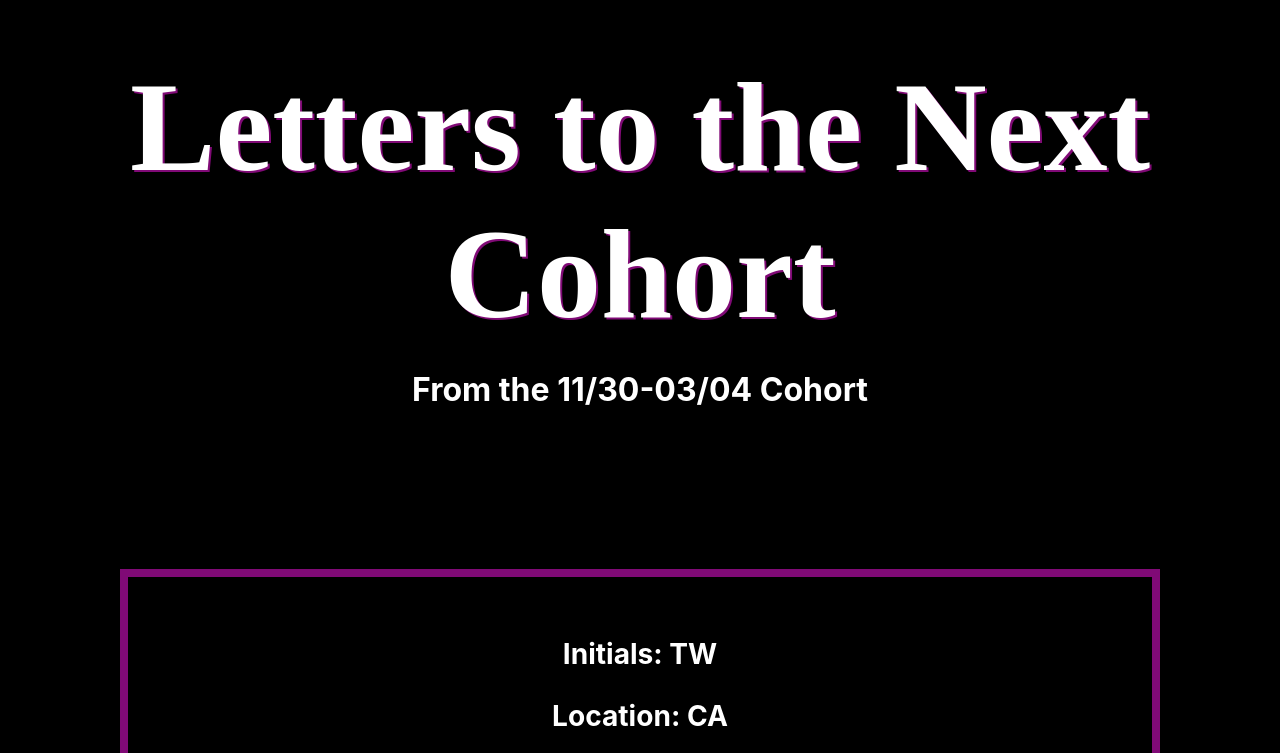
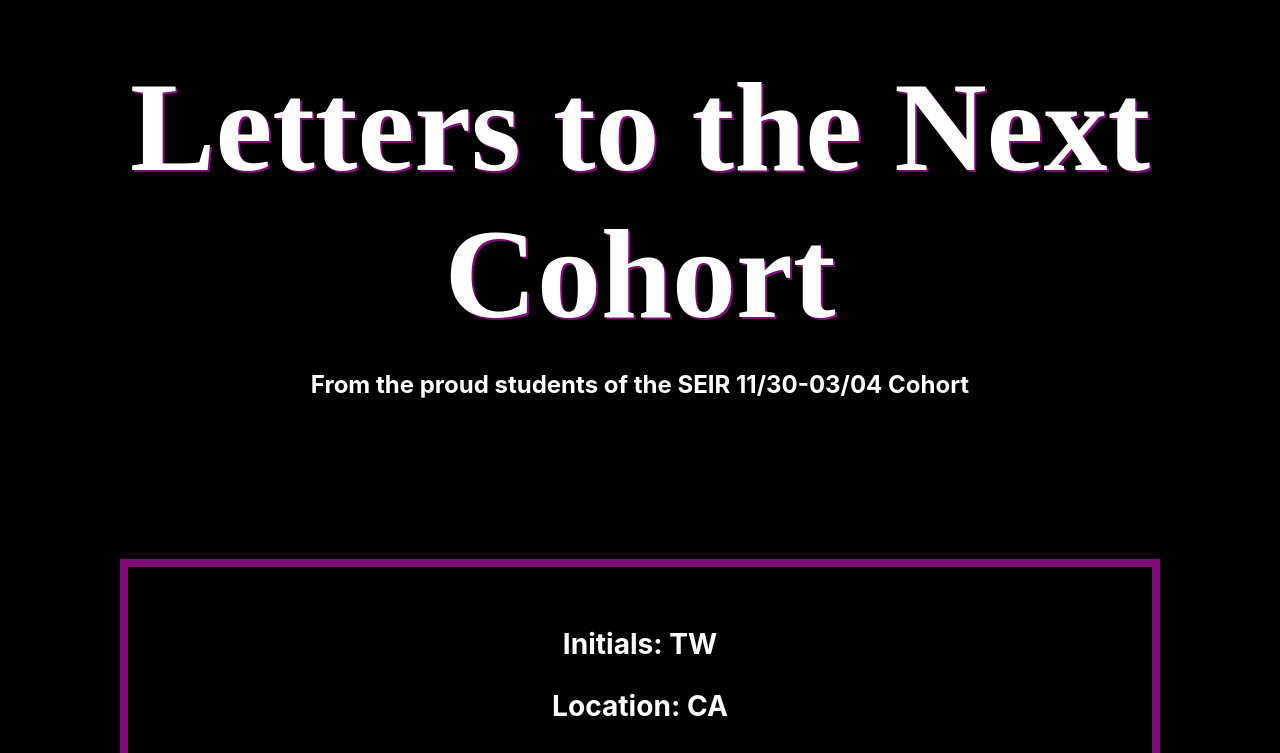
Before and after one commit to taubman33/studentlettersFE, a React (Create React App) app in the folder student-letters/: page / in a window 1280 px wide. Shown: the top 753 px of the page. Built offline with nearby package versions, Linux system fonts and the light colour scheme; a web font is replaced by a local one.

Commit message:
commit before pull

```diff
--- a/student-letters/src/components/Header.js
+++ b/student-letters/src/components/Header.js
@@ -8,7 +8,7 @@ function Header(props) {
             </div>
 
             <div className="Header-subtext">
-            <h1> From the 11/30-03/04 Cohort</h1>
+            <h2> From the proud students of the SEIR 11/30-03/04 Cohort</h2>
             </div>
 
         </div>
```
